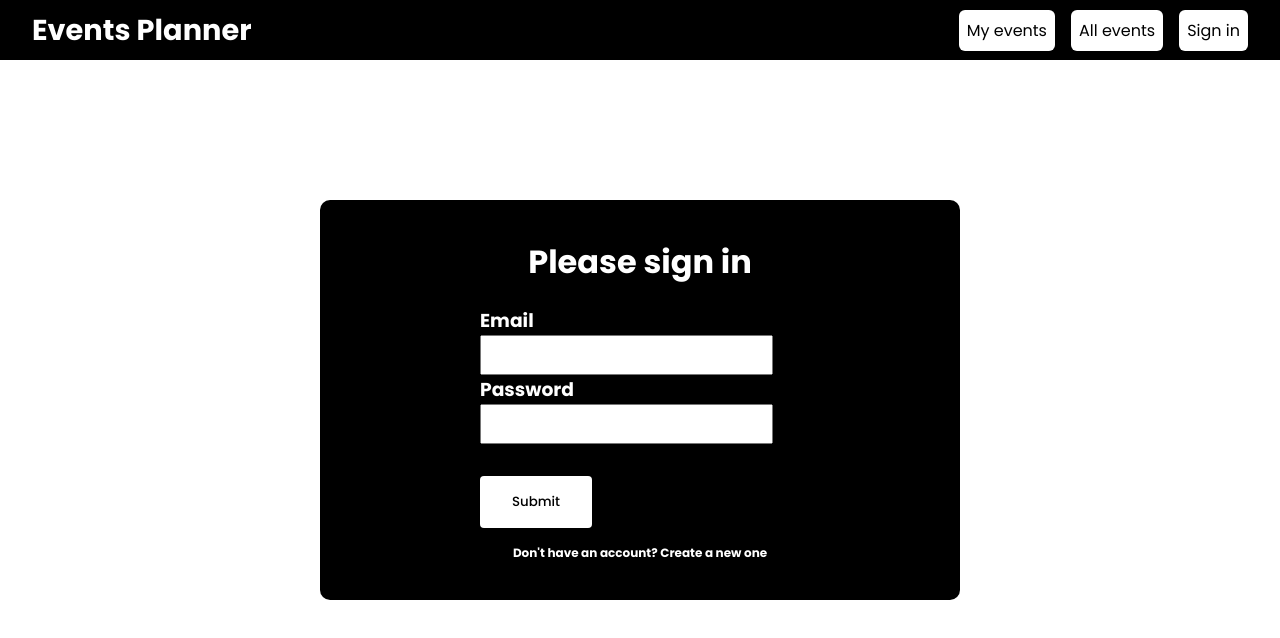
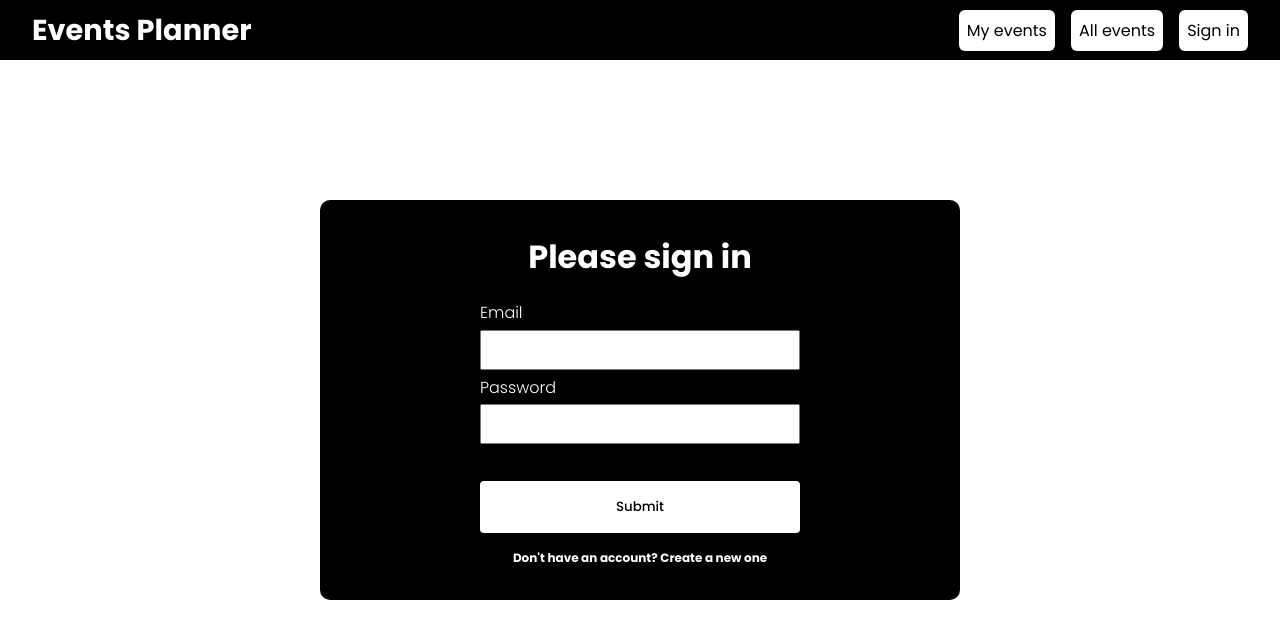
Before and after one commit to mernsummerproject2022/frontend, a React (Create React App) app in the folder event-planner/: page /login in a window 1280 px wide. Shown: the top 638 px of the page. Built offline with nearby package versions, Linux system fonts and the light colour scheme.

Commit message:
added validation using formik and yup

```diff
--- a/event-planner/src/Components/LoginForm.jsx
+++ b/event-planner/src/Components/LoginForm.jsx
@@ -1,34 +1,74 @@
-import React from 'react';
-import { Link } from 'react-router-dom';
+import React from "react";
+import { Link } from "react-router-dom";
+import { Formik, Form, Field, ErrorMessage } from "formik";
+import * as Yup from "yup";
 
-const LoginForm = () => {
+const loginSchema = Yup.object().shape({
+  password: Yup.string()
+    .min(8, "Too Short!")
+    .max(50, "Too Long!")
+    .required("Required"),
+  email: Yup.string().email("Invalid email").required("Required"),
+});
+
+class LoginPage extends React.Component {
+  handleSubmit = (values, { setSubmitting }) => {
+    setTimeout(() => {
+      alert(JSON.stringify(values, null, 2));
+      setSubmitting(false);
+    }, 400);
+  };
+
+  render() {
     return (
-        <>
-        <div className='login-container'>
-            <h1 className='login-title'>Please sign in</h1>
+      <>
+        <div className="login-container">
+          <h1 className="login-title">Please sign in</h1>
 
-            <div className='login-area'>
+          <div className="login-area">
+            <Formik
+              initialValues={{ email: "", password: "" }}
+              validationSchema={loginSchema}
+              onSubmit={this.handleSubmit}
+            >
+              {({ isSubmitting }) => {
+                return (
+                  <Form>
+                    <label>
+                      <h3>Email</h3>
+                    </label>
+                    <Field className="field" type="email" name="email" />
+                    <ErrorMessage name="email" component="div" />
 
-                <div className='email-area'>
-                <label htmlFor="email">Email</label>
-                <input type="text" placeholder='Enter your email' name='email' autoComplete='none'/>
+                    <label>
+                      <h3>Password</h3>
+                    </label>
+                    <Field className="field" type="password" name="password" />
+                    <ErrorMessage name="password" component="div" />
 
-                </div>
+                    <button
+                      className="submit-btn"
+                      type="submit"
+                      disabled={isSubmitting}
+                    >
+                      Submit
+                    </button>
+                  </Form>
+                );
+              }}
+            </Formik>
+          </div>
 
-                <div className='password-area'>
-                <label htmlFor="password">Password</label>
-                <input type="password" placeholder='Enter your password' name='password'/>
-                </div>
-            </div>
+          <div className="new-account-text">
+            <h2>
+              Don't have an account?
+              <Link to="/register"> Create a new one</Link>
+            </h2>
+          </div>
+        </div>
+      </>
+    );
+  }
+}
 
-            <div className="button-container">
-         <input type="submit" className='submit-btn' value={'LOG IN'} />
-       </div>
-       <div className='new-account-text'><h2>Don't have an account?<Link to='/register'> Create a new one</Link></h2></div>
-        </div>
-
-        </>
-    )
-};
-
-export default LoginForm;
+export default LoginPage;
--- a/event-planner/src/Pages/LoginPage.jsx
+++ b/event-planner/src/Pages/LoginPage.jsx
@@ -1,74 +1,8 @@
 import React from "react";
-import { Link } from "react-router-dom";
-import { Formik, Form, Field, ErrorMessage } from "formik";
-import * as Yup from "yup";
+import LoginForm from "../Components/LoginForm";
 
-const loginSchema = Yup.object().shape({
-  password: Yup.string()
-    .min(8, "Too Short!")
-    .max(50, "Too Long!")
-    .required("Required"),
-  email: Yup.string().email("Invalid email").required("Required"),
-});
-
-class LoginPage extends React.Component {
-  handleSubmit = (values, { setSubmitting }) => {
-    setTimeout(() => {
-      alert(JSON.stringify(values, null, 2));
-      setSubmitting(false);
-    }, 400);
-  };
-
-  render() {
-    return (
-      <>
-        <div className="login-container">
-          <h1 className="login-title">Please sign in</h1>
-
-          <div className="login-area">
-            <Formik
-              initialValues={{ email: "", password: "" }}
-              validationSchema={loginSchema}
-              onSubmit={this.handleSubmit}
-            >
-              {({ isSubmitting }) => {
-                return (
-                  <Form>
-                    <label>
-                      <h3>Email</h3>
-                    </label>
-                    <Field className="field" type="email" name="email" />
-                    <ErrorMessage name="email" component="div" />
-
-                    <label>
-                      <h3>Password</h3>
-                    </label>
-                    <Field className="field" type="password" name="password" />
-                    <ErrorMessage name="password" component="div" />
-
-                    <button
-                      className="submit-btn"
-                      type="submit"
-                      disabled={isSubmitting}
-                    >
-                      Submit
-                    </button>
-                  </Form>
-                );
-              }}
-            </Formik>
-          </div>
-
-          <div className="new-account-text">
-            <h2>
-              Don't have an account?
-              <Link to="/register"> Create a new one</Link>
-            </h2>
-          </div>
-        </div>
-      </>
-    );
-  }
-}
+const LoginPage = () => {
+  return <LoginForm />;
+};
 
 export default LoginPage;
--- a/event-planner/src/Styling/login.css
+++ b/event-planner/src/Styling/login.css
@@ -17,11 +17,26 @@
   margin: auto;
 }
 
+form {
+  display: flex;
+  flex-direction: column;
+  gap: 0.3rem;
+}
+
+label h3 {
+  font-weight: 300;
+  font-size: 1rem;
+}
+
+.field {
+  width: 100%;
+}
+
 .login-area {
   display: flex;
   flex-direction: column;
   width: 50%;
-  gap: 2rem;
+  gap: 1rem;
   margin-top: 1.2rem;
 }
 
@@ -39,7 +54,7 @@
 
 .submit-btn {
   border: none;
-  margin-top: 2rem;
+  margin-top: 1rem;
   padding: 1rem 2rem;
   font-weight: 500;
   background-color: #fff;
```
